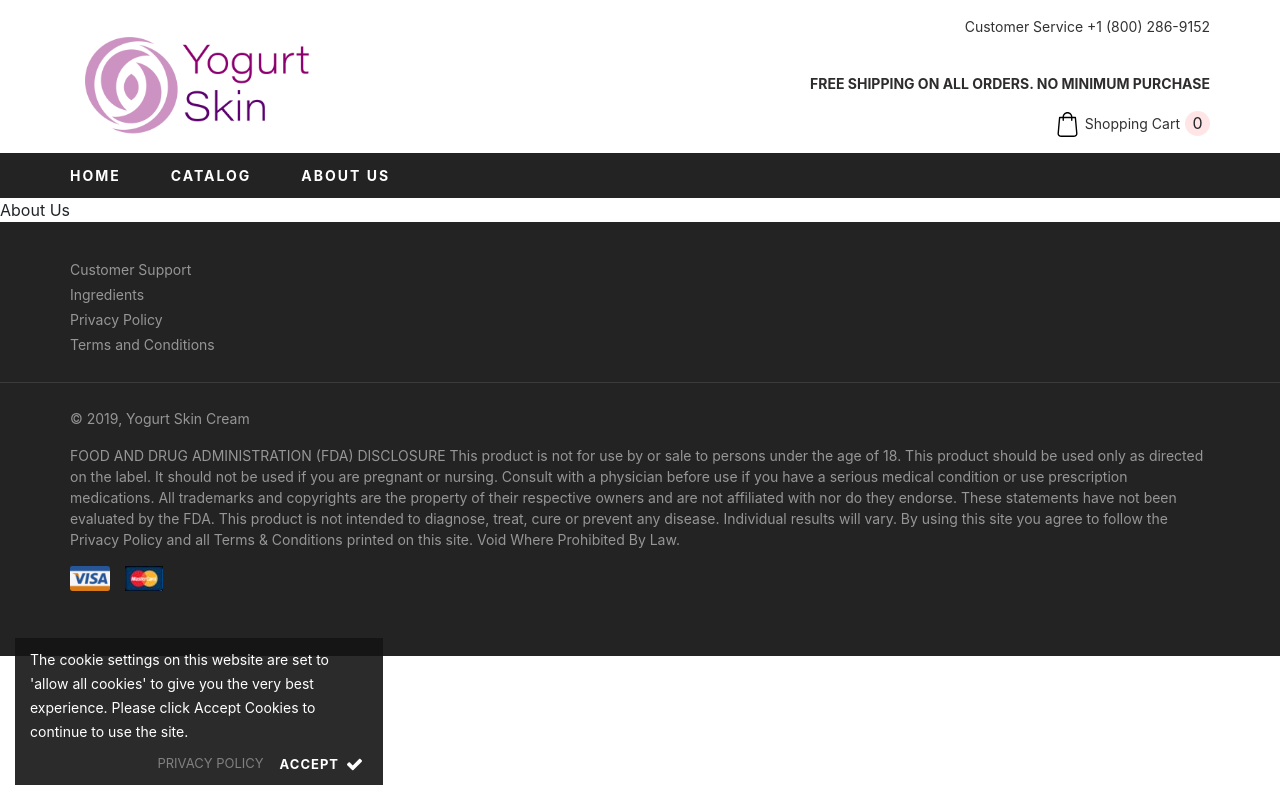
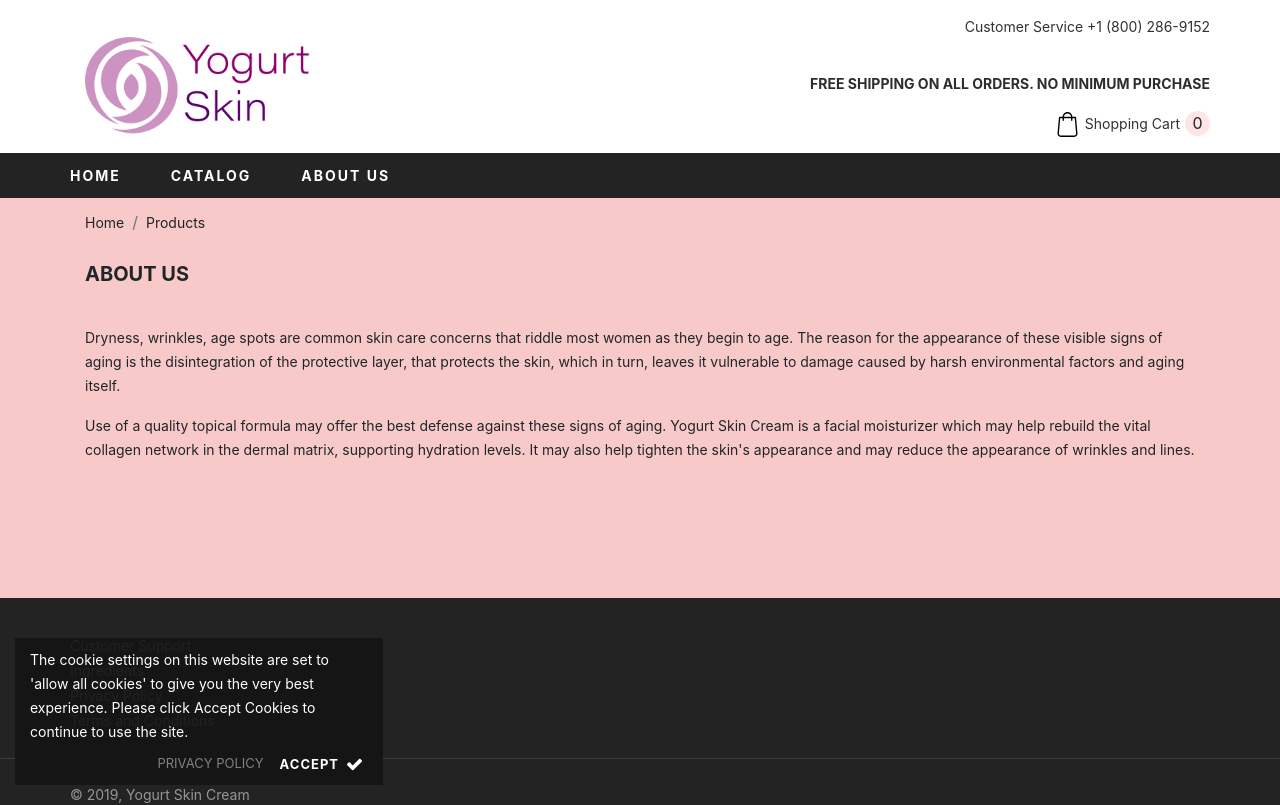
Before and after one commit to PaBLyS/KetoVue, a Nuxt app: page /about-us in a window 1280 px wide. Shown: the top 805 px of the page. Built offline with nearby package versions, Linux system fonts and the light colour scheme.

Commit message:
add about-us page

```diff
--- a/pages/about-us.vue
+++ b/pages/about-us.vue
@@ -1,13 +1,75 @@
 <template>
-    <div>About Us</div>
+    <section class="block">
+        <b-container>
+            <b-breadcrumb :items="items"></b-breadcrumb>
+            <h2 class="label">About Us</h2>
+            <p class="text">
+                Dryness, wrinkles, age spots are common skin care concerns that riddle most women as they begin to age.
+                The reason for the appearance of these visible signs of aging is the disintegration of the protective
+                layer, that protects the skin, which in turn, leaves it vulnerable to damage caused by harsh
+                environmental factors and aging itself.
+            </p>
+            <p class="text">
+                Use of a quality topical formula may offer the best defense against these signs of aging. Yogurt Skin
+                Cream is a facial moisturizer which may help rebuild the vital collagen network in the dermal matrix,
+                supporting hydration levels. It may also help tighten the skin's appearance and may reduce the
+                appearance of wrinkles and lines.
+            </p>
+        </b-container>
+    </section>
 </template>
 
 <script>
     export default {
-        name: "about-us"
+        name: "about-us",
+        data() {
+            return {
+                items: [
+                    {
+                        text: 'Home',
+                        href: '/'
+                    },
+                    {
+                        text: 'Products',
+                        href: '/catalog'
+                    }
+                ]
+            }
+        }
     }
+
+
 </script>
 
 <style scoped>
+    .block {
+        background-color: #f7cac9;
+        min-height: 400px;
+        padding-bottom: 20px;
+    }
 
+    .breadcrumb {
+        background: transparent;
+        padding-left: 0;
+    }
+
+    .breadcrumb a,
+    .breadcrumb span {
+        font-size: 14px;
+        color: #232323;
+        text-decoration: none;
+    }
+
+    .label {
+        text-align: left;
+        text-transform: uppercase;
+        font-weight: bold;
+        font-size: 20px;
+        margin-bottom: 40px;
+    }
+
+    .text {
+        line-height: 24px;
+        font-size: 14px;
+    }
 </style>
--- a/pages/catalog.vue
+++ b/pages/catalog.vue
@@ -55,5 +55,6 @@
         text-transform: uppercase;
         font-weight: bold;
         font-size: 20px;
+        margin-bottom: 40px;
     }
 </style>
```
